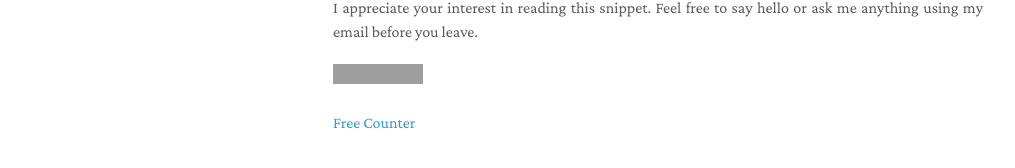
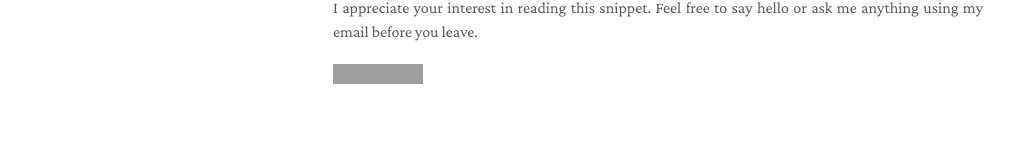
Before and after one commit to jibrinx/jibrinx.github.io, a Jekyll site: the page built from index.md, in a window 1280 px wide and 900 px high, scrolled down 3462 px. Shown: the part 671-839 px from the top of the window, without its empty margins (137-1152 px from the left). Built offline with Jekyll 4.4.1, drawn with Linux system fonts in a browser that asks for light colours; nearby versions of some CDN libraries; a style sheet for code colours, icons or effects is not loaded; grey boxes are pictures that could not be loaded.

Commit message:
Update index.md

```diff
--- a/index.md
+++ b/index.md
@@ -53,5 +53,4 @@
 
 <a href="https://info.flagcounter.com/wu9a"><img src="https://s01.flagcounter.com/map/wu9a/size_s/txt_000000/border_CCCCCC/pageviews_1/viewers_0/flags_0/" alt="Flag Counter" border="0"></a>
 
- <a href='http://www.freevisitorcounters.com'>Free Counter</a> <script type='text/javascript' src='https://www.freevisitorcounters.com/auth.php?id=e2851f6f60d71cbaa285642eb1ba5e154a03c745'></script>
-<script type="text/javascript" src="https://www.freevisitorcounters.com/en/home/counter/1286736/t/0"></script>
+<script type="text/javascript" id="mapmyvisitors" src="//mapmyvisitors.com/map.js?d=O65DFBEoMMCDyH8PO-ogFgIBijtcz7hMWYIFcurAHSw&cl=ffffff&w=a"></script>
```
